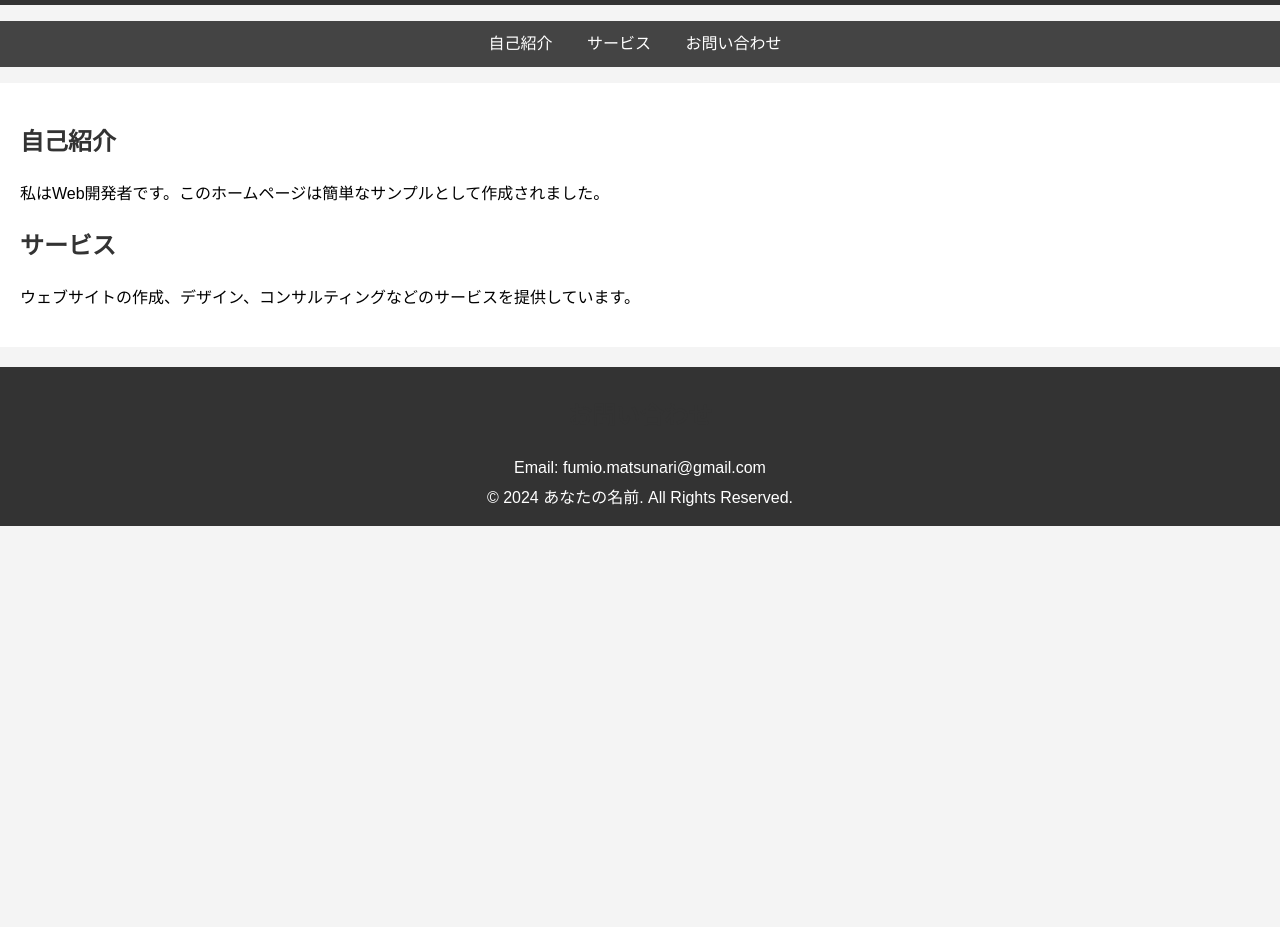
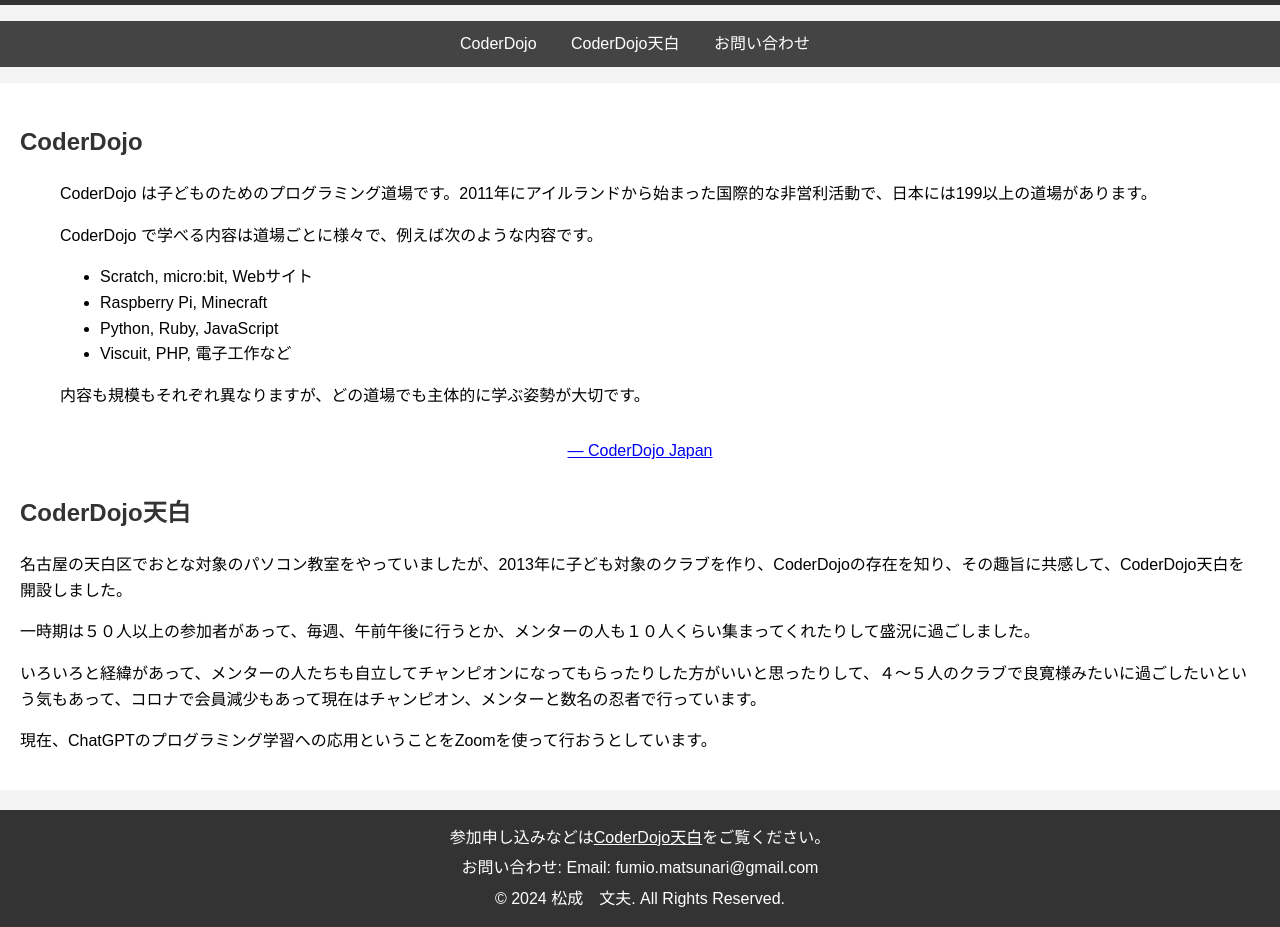
Before and after one commit to fumioMatsunari/matsunari.github.io, a plain HTML site: page index.html in a window 1280 px wide. Shown: the part 840-1767 px from the top of the page. Before the commit the page ends 1366 px from the top, so only its background shows below. Drawn offline with Linux system fonts and the light colour scheme.

Commit message:
korededouda

```diff
--- a/index.html
+++ b/index.html
@@ -33,27 +33,45 @@
     </script>
     <nav>
         <ul>
-            <li><a href="#about">自己紹介</a></li>
-            <li><a href="#services">サービス</a></li>
+            <li><a href="#about">CoderDojo</a></li>
+            <li><a href="#services">CoderDojo天白</a></li>
             <li><a href="#contact">お問い合わせ</a></li>
         </ul>
     </nav>
     <main>
+
         <section id="about">
-            <h2>自己紹介</h2>
-            <p>私はWeb開発者です。このホームページは簡単なサンプルとして作成されました。</p>
+            <h2>CoderDojo</h2>
+            <blockquote>
+                <p>CoderDojo は子どものためのプログラミング道場です。2011年にアイルランドから始まった国際的な非営利活動で、日本には199以上の道場があります。</p>
+                <p>CoderDojo で学べる内容は道場ごとに様々で、例えば次のような内容です。</p>
+                <ul>
+                    <li>Scratch, micro:bit, Webサイト</li>
+                    <li>Raspberry Pi, Minecraft</li>
+                    <li>Python, Ruby, JavaScript</li>
+                    <li>Viscuit, PHP, 電子工作など</li>
+                </ul>
+                <p>内容も規模もそれぞれ異なりますが、どの道場でも主体的に学ぶ姿勢が大切です。</p>
+                <footer style="background-color: white;">
+                    <a href="https://coderdojo.jp/">— CoderDojo Japan</a></footer>
+                </footer>
+            </blockquote>
         </section>
+
         <section id="services">
-            <h2>サービス</h2>
-            <p>ウェブサイトの作成、デザイン、コンサルティングなどのサービスを提供しています。</p>
+            <h2>CoderDojo天白</h2>
+            <p>名古屋の天白区でおとな対象のパソコン教室をやっていましたが、2013年に子ども対象のクラブを作り、CoderDojoの存在を知り、その趣旨に共感して、CoderDojo天白を開設しました。</p>
+            <p>一時期は５０人以上の参加者があって、毎週、午前午後に行うとか、メンターの人も１０人くらい集まってくれたりして盛況に過ごしました。</p>
+            <p>いろいろと経緯があって、メンターの人たちも自立してチャンピオンになってもらったりした方がいいと思ったりして、４～５人のクラブで良寛様みたいに過ごしたいという気もあって、コロナで会員減少もあって現在はチャンピオン、メンターと数名の忍者で行っています。</p>
+            <p>現在、ChatGPTのプログラミング学習への応用ということをZoomを使って行おうとしています。</p>
         </section>
     </main>
     <footer>
         <section id="contact">
-            <h2>お問い合わせ</h2>
-            <p>Email: fumio.matsunari@gmail.com</p>
+            <p>参加申し込みなどは<a href="https://tempaku.connpass.com/" style="color: white;">CoderDojo天白</a>をご覧ください。</p>
+            <p>お問い合わせ: Email: fumio.matsunari@gmail.com</p>
         </section>
-        <p>&copy; 2024 あなたの名前. All Rights Reserved.</p>
+        <p>&copy; 2024 松成　文夫. All Rights Reserved.</p>
     </footer>
 </body>
 </html>
```
Also changed, not shown: 1 other file.
